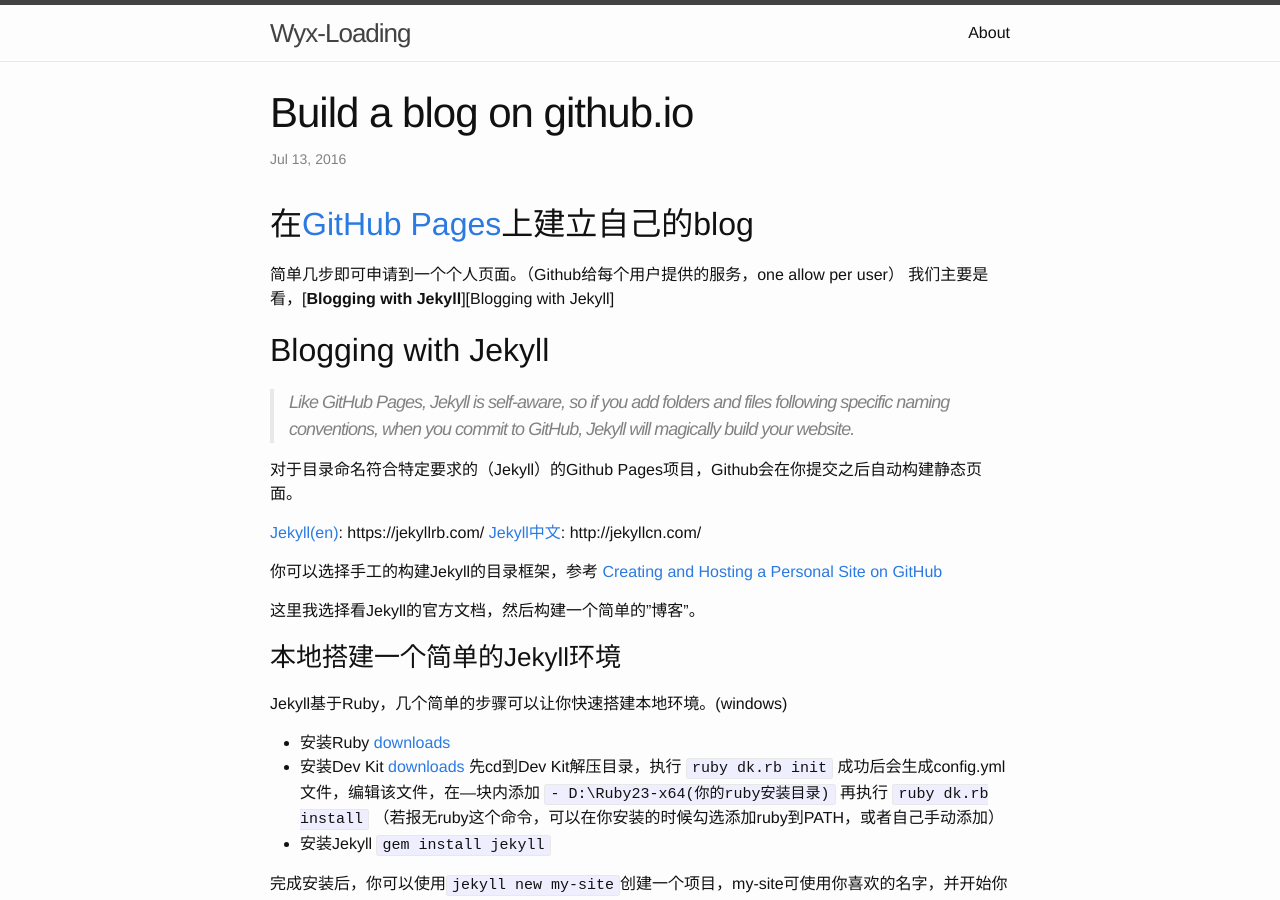
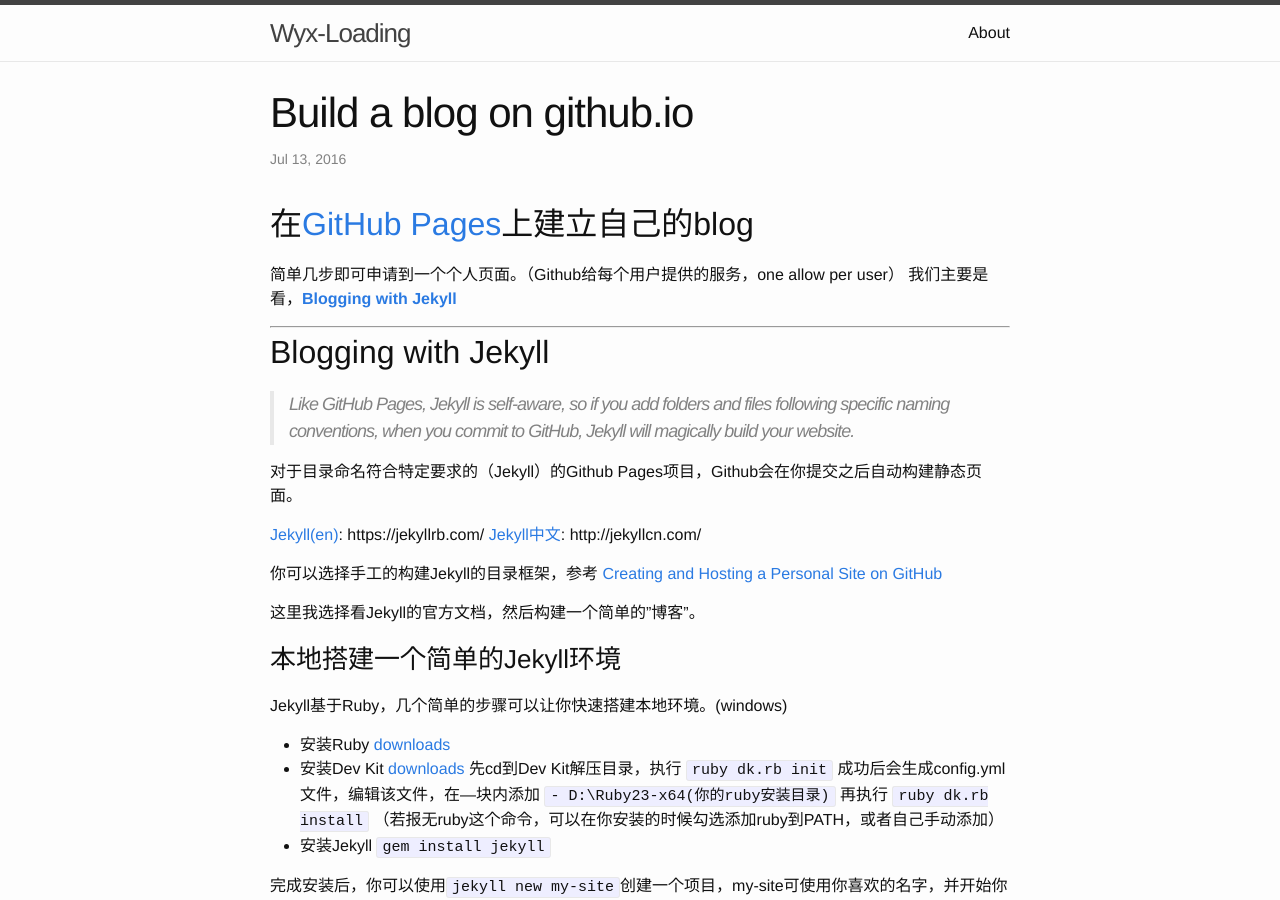
Before and after one commit to wyx-loading/wyx-loading.github.io, a Jekyll site: the page built from _posts/2016-07-13-build-a-blog-on-github-io.markdown, in a window 1280 px wide and 900 px high. Built offline with Jekyll 4.4.1, drawn with Linux system fonts in a browser that asks for light colours; part of the change alters nothing that is shown.

Commit message:
修正链接

```diff
--- a/_posts/2016-07-13-build-a-blog-on-github-io.markdown
+++ b/_posts/2016-07-13-build-a-blog-on-github-io.markdown
@@ -9,6 +9,8 @@ categories:	['blog', 'jekyll']
 
 简单几步即可申请到一个个人页面。（Github给每个用户提供的服务，one allow per user）
 我们主要是看，[**Blogging with Jekyll**][Blogging with Jekyll]
+
+---
 
 ## Blogging with Jekyll
 
@@ -56,6 +58,7 @@ Jekyll还有很多功能，本文没有介绍到，这个会边改进本博客
 比如模板、集合、插件、主题等。
 
 [Github Pages]: https://pages.github.com/
+[Blogging with Jekyll]: http://jmcglone.com/guides/github-pages/
 [Jekyll en]: https://jekyllrb.com/
 [Jekyll cn]: http://jekyllcn.com/
 [github pages guides]: http://jmcglone.com/guides/github-pages/
```
